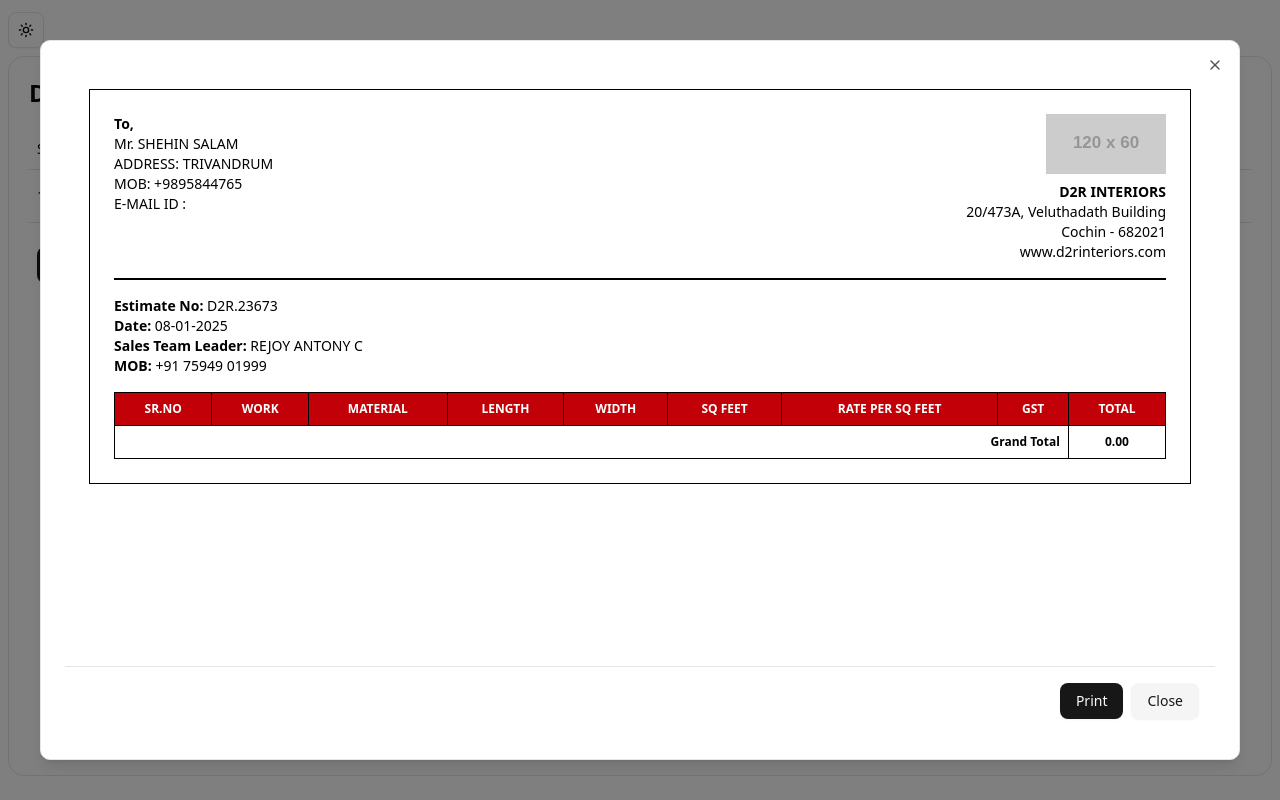
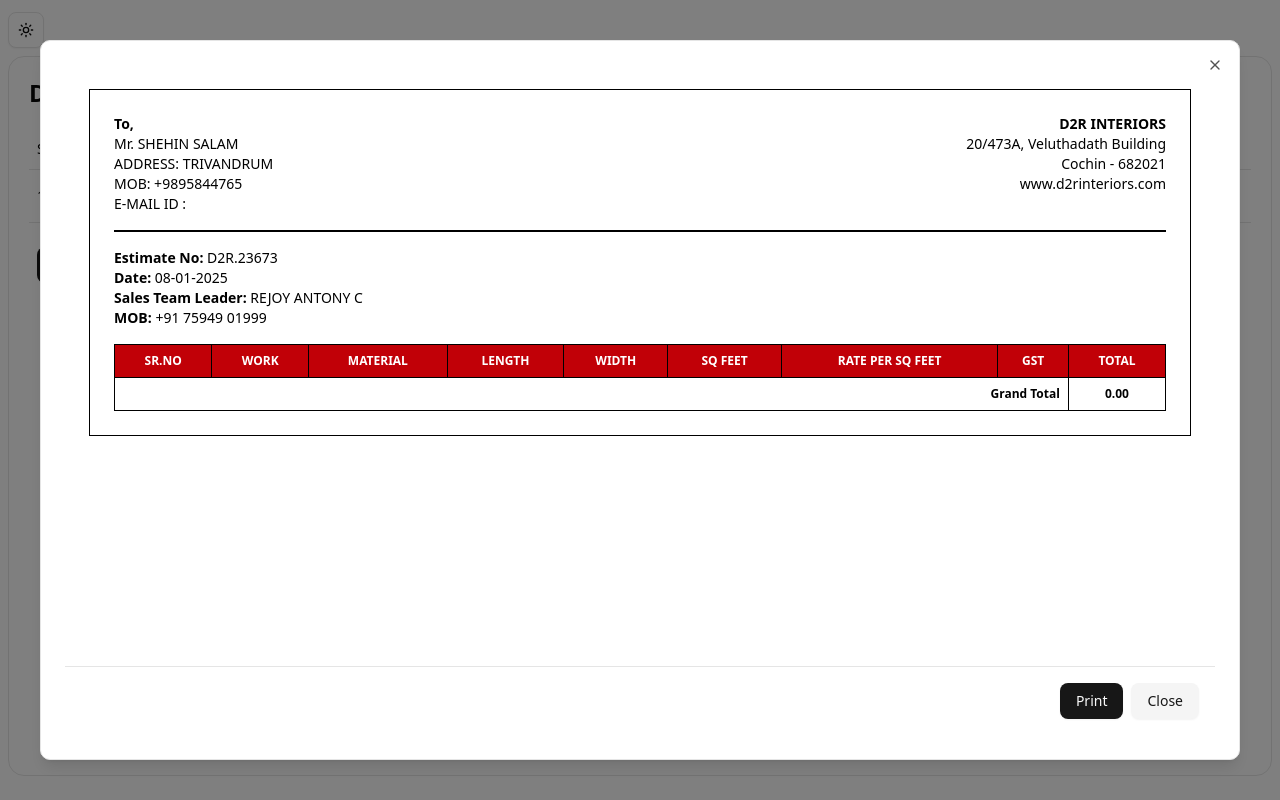
Before and after one commit to anandhubinu008/Incost-demo, a Next.js app: page /dashboard in a window 1280 px wide. Both pictures are taken after a click on the button "Invoice". Built offline with nearby package versions, Linux system fonts and the light colour scheme.

Commit message:
Fixes - print issues

```diff
--- a/app/dashboard/page.jsx
+++ b/app/dashboard/page.jsx
@@ -638,6 +638,7 @@
     const cat = interiorWorks.find((c) => c.id === id);
     if (cat) {
       setSelectedCategory(cat);
+      setNote(cat.note);
     }
     setWorkCategory(cat.category);
   };
--- a/components/Invoice/Invoice.jsx
+++ b/components/Invoice/Invoice.jsx
@@ -32,11 +32,11 @@
           </p>
         </div>
         <div className="text-right">
-          <img
+          {/* <img
             src="https://via.placeholder.com/120x60?text=LOGO"
             alt="Logo"
             className="ml-auto mb-2"
-          />
+          /> */}
           <p>
             <b>D2R INTERIORS</b> <br />
             20/473A, Veluthadath Building <br />
```
